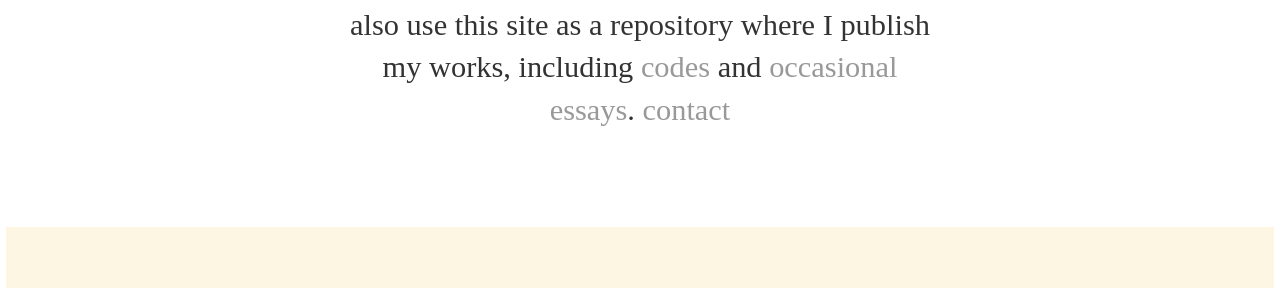
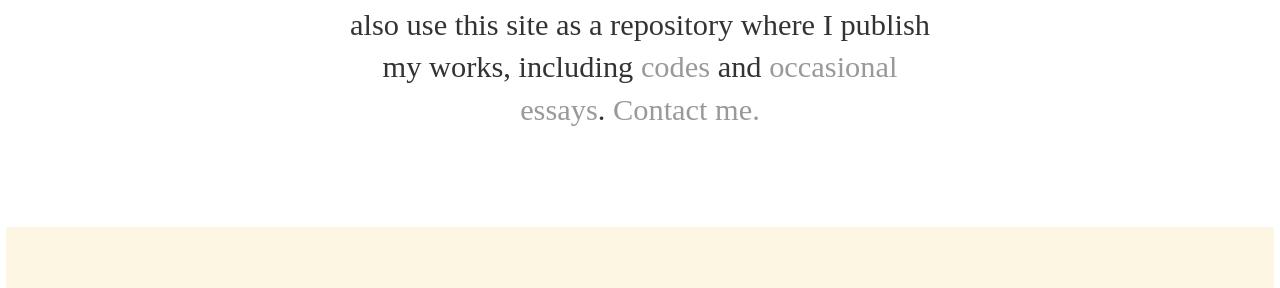
Before and after one commit to ryanjonathanb/ryanjonathanb.github.io, a Jekyll site: the page built from index.html, in a window 1280 px wide and 900 px high, scrolled down 2634 px. Shown: the part 167-455 px from the top of the window. Built offline with Jekyll 4.4.1, drawn with Linux system fonts in a browser that asks for light colours; some web fonts are replaced.

```diff
--- a/index.html
+++ b/index.html
@@ -12,7 +12,7 @@
 					<li><a href="/cv-ryan.pdf">cv</a></li>
 					<li><a href="http://ryanjonathanb.com/works">works</a></li>
 					<li><a href="http://ryanjonathanb.com/writings">essays</a></li>
-					<li><a href="#contacts">contact</a></li>
+					<li><a href="#contact">contact</a></li>
 				</ul>
 			</nav>
 		</div>
@@ -39,7 +39,7 @@
 
 	<div id="homepage">
 		<h2 class="homepage">this website...</h2>
-		<p class="homepage">...is my business card, resume, and portfolio. I also use this site as a repository where I publish my works, including <a href="/works">codes</a> and <a href="/writings">occasional essays</a>. <a href="#contact">contact</a></p>
+		<p class="homepage">...is my business card, resume, and portfolio. I also use this site as a repository where I publish my works, including <a href="/works">codes</a> and <a href="/writings">occasional essays</a>. <a href="#contact">Contact me.</a></p>
 	</div>
 
 	<div id="homepage-colored">
```
